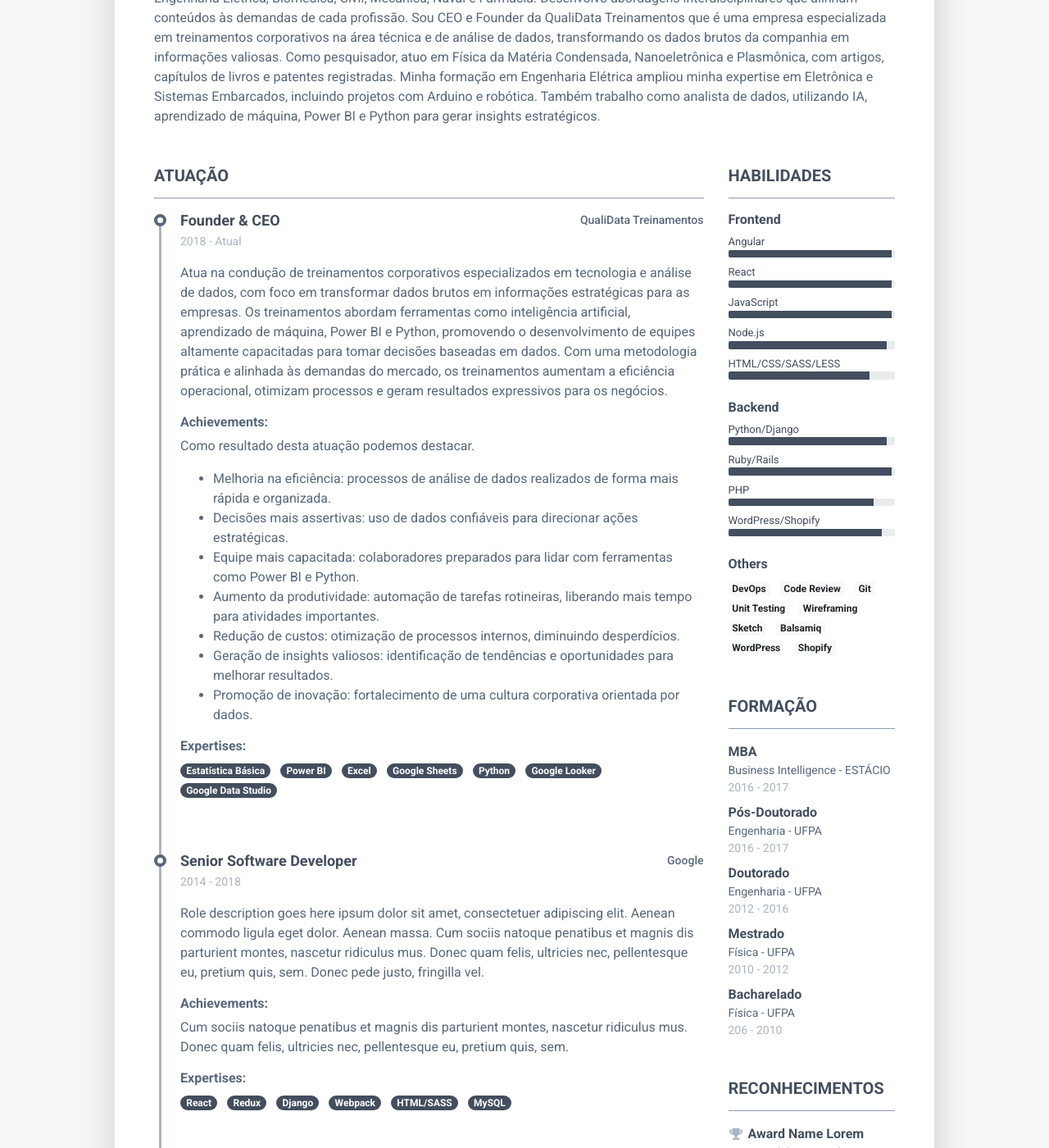
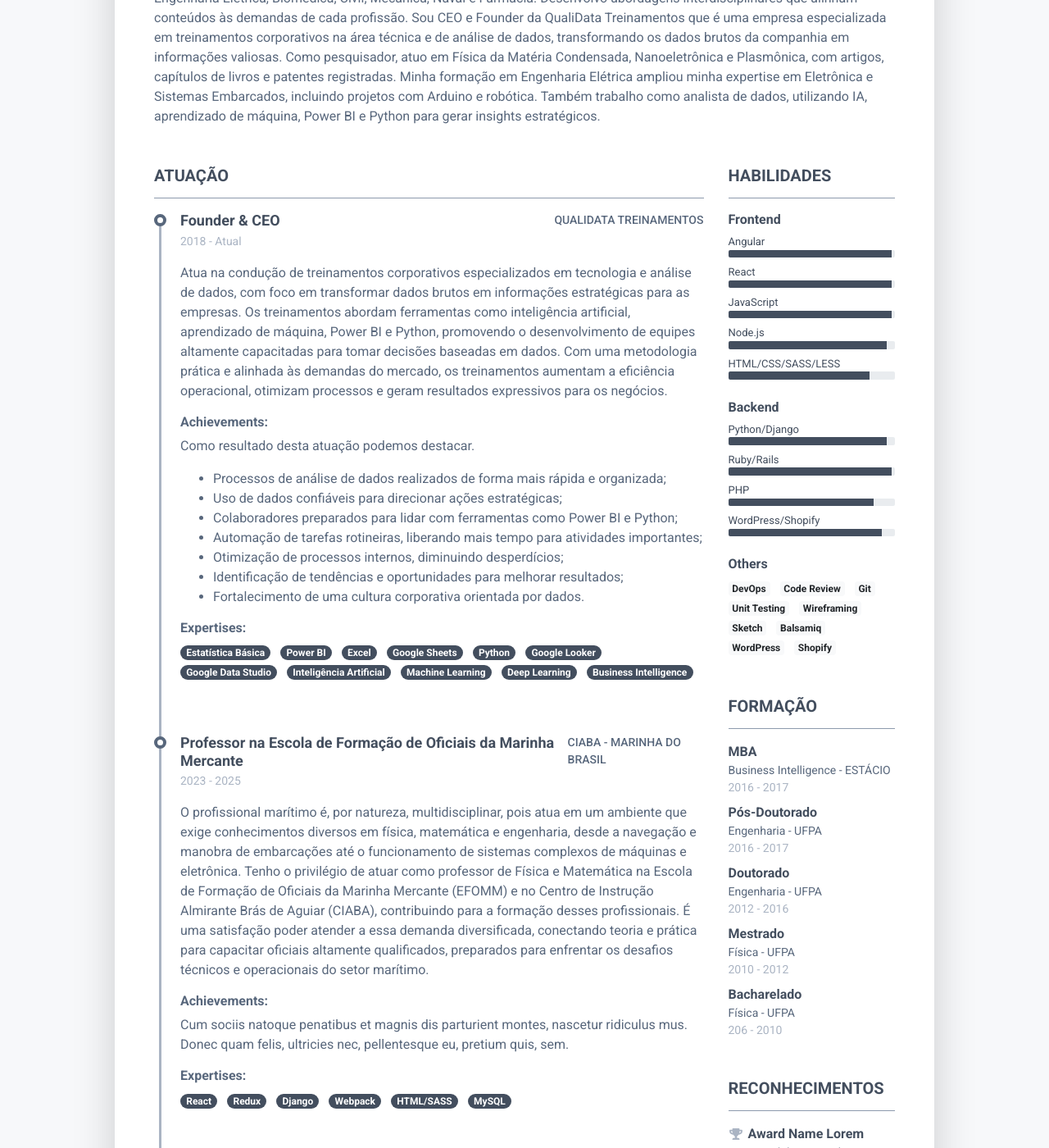
Before and after one commit to clerissonmn/cv, a Jekyll site: the page built from index.markdown, in a window 1280 px wide and 1400 px high, scrolled down 416 px. Shown: the whole window at 82% size. Built offline with Jekyll 4.4.1, drawn with Linux system fonts in a browser that asks for light colours; nearby versions of some CDN libraries.

Commit message:
inserida atuação em data análise

```diff
--- a/_data/data.yml
+++ b/_data/data.yml
@@ -104,7 +104,7 @@ education:
 experiences:
   - role: Founder & CEO
     time: 2018 - Atual
-    company: QualiData Treinamentos
+    company: QUALIDATA TREINAMENTOS
     details: |
       Atua na condução de treinamentos corporativos especializados em tecnologia e
       análise de dados, com foco em transformar dados brutos em informações estratégicas
@@ -117,30 +117,39 @@ experiences:
       desc: |
         Como resultado desta atuação podemos destacar.
       highlights:
-        - "Melhoria na eficiência: processos de análise de dados realizados de forma mais rápida e organizada."
-        - "Decisões mais assertivas: uso de dados confiáveis para direcionar ações estratégicas."
-        - "Equipe mais capacitada: colaboradores preparados para lidar com ferramentas como Power BI e Python."
-        - "Aumento da produtividade: automação de tarefas rotineiras, liberando mais tempo para atividades importantes."
-        - "Redução de custos: otimização de processos internos, diminuindo desperdícios."
-        - "Geração de insights valiosos: identificação de tendências e oportunidades para melhorar resultados."
-        - "Promoção de inovação: fortalecimento de uma cultura corporativa orientada por dados."
+        - "Processos de análise de dados realizados de forma mais rápida e organizada;"
+        - "Uso de dados confiáveis para direcionar ações estratégicas;"
+        - "Colaboradores preparados para lidar com ferramentas como Power BI e Python;"
+        - "Automação de tarefas rotineiras, liberando mais tempo para atividades importantes;"
+        - "Otimização de processos internos, diminuindo desperdícios;"
+        - "Identificação de tendências e oportunidades para melhorar resultados;"
+        - "Fortalecimento de uma cultura corporativa orientada por dados."
     technologies:
       - "Estatística Básica"
-      - Power BI
-      - Excel
+      - "Power BI"
+      - "Excel"
       - "Google Sheets"
-      - Python
+      - "Python"
       - "Google Looker"
       - "Google Data Studio"
+      - "Inteligência Artificial"
+      - "Machine Learning"
+      - "Deep Learning"
+      - "Business Intelligence"
 
-  - role: Senior Software Developer
-    time: 2014 - 2018
-    company: Google
+  - role: Professor na Escola de Formação de Oficiais da Marinha Mercante
+    time: 2023 - 2025
+    company: "CIABA - MARINHA DO BRASIL"
     details: |
-      Role description goes here ipsum dolor sit amet, consectetuer adipiscing elit.
-      Aenean commodo ligula eget dolor. Aenean massa.
-      Cum sociis natoque penatibus et magnis dis parturient montes, nascetur ridiculus mus.
-      Donec quam felis, ultricies nec, pellentesque eu, pretium quis, sem. Donec pede justo, fringilla vel.
+      O profissional marítimo é, por natureza, multidisciplinar, pois atua em um ambiente que
+      exige conhecimentos diversos em física, matemática e engenharia, desde a navegação e
+      manobra de embarcações até o funcionamento de sistemas complexos de máquinas e eletrônica.
+      Tenho o privilégio de atuar como professor de Física e Matemática na Escola de Formação de
+      Oficiais da Marinha Mercante (EFOMM) e no Centro de Instrução Almirante Brás de Aguiar
+      (CIABA), contribuindo para a formação desses profissionais. É uma satisfação poder atender
+      a essa demanda diversificada, conectando teoria e prática para capacitar oficiais altamente
+      qualificados, preparados para enfrentar os desafios técnicos e operacionais do setor
+      marítimo.
     achievements:
       desc: |
         Cum sociis natoque penatibus et magnis dis parturient montes, nascetur ridiculus mus.
```
